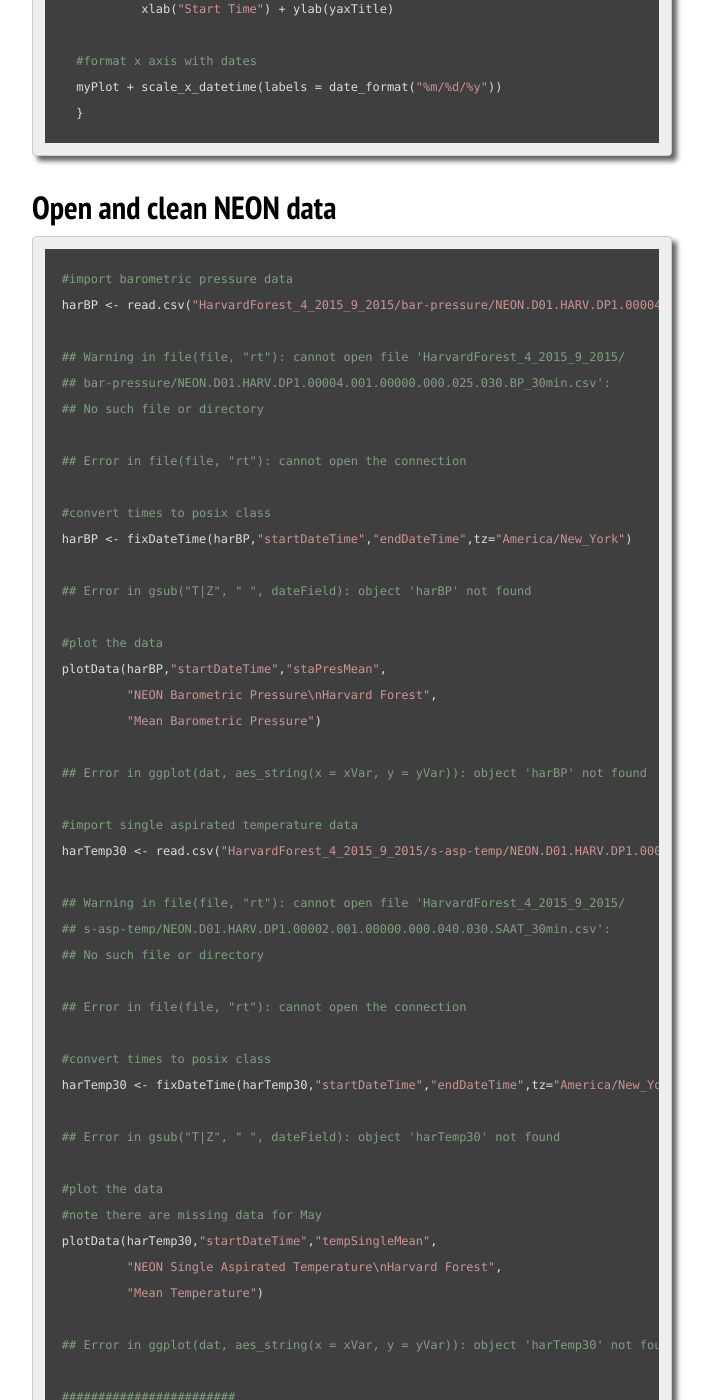
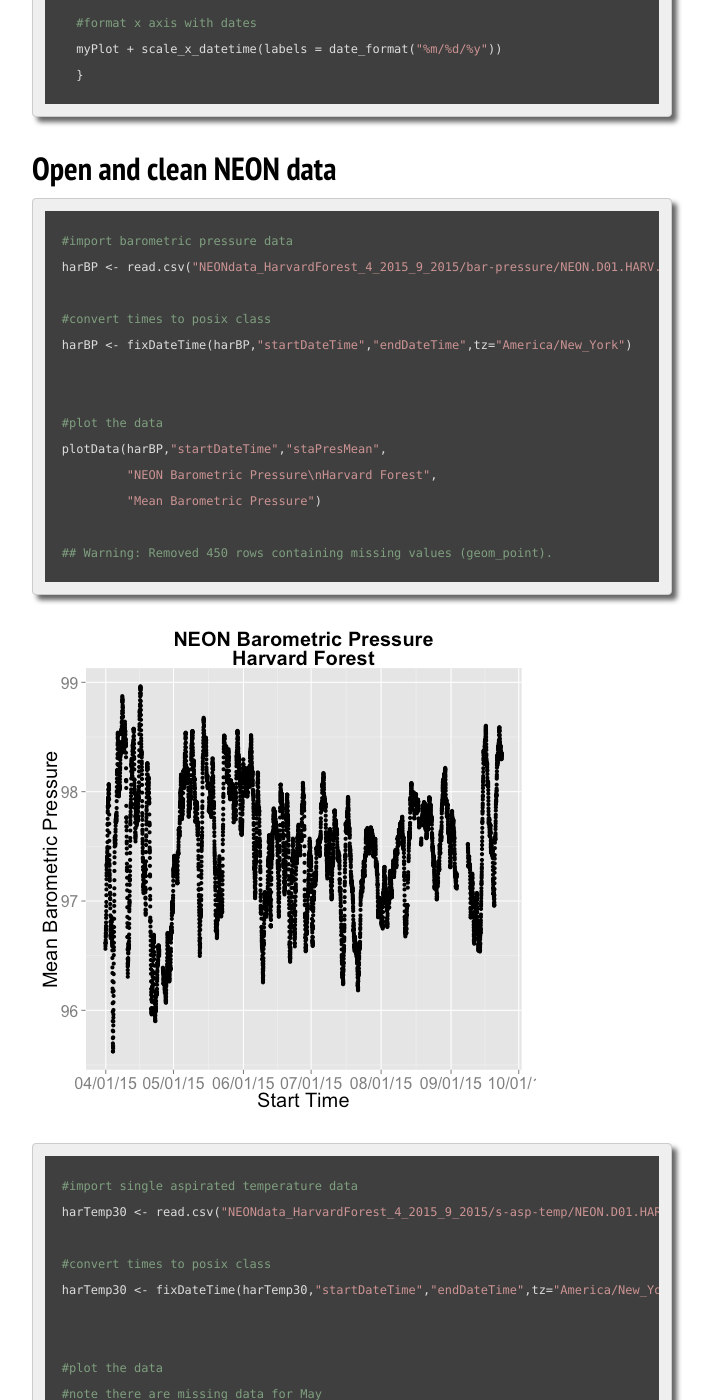
Before and after one commit to jsta/NEON-DC-DataLesson-Hackathon, a Jekyll site: the page built from _posts/sampleLessons/2015-10-10-work-with-fiu-data.md, in a window 1280 px wide and 1400 px high, scrolled down 2179 px. Shown: the whole window, without its empty margins (288-999 px from the left). Built offline with Jekyll 4.4.1, drawn with Linux system fonts in a browser that asks for light colours; nearby versions of some CDN libraries; some of the changed text lies outside the part shown.

Commit message:
updating page

```diff
--- a/_posts/sampleLessons/2015-10-10-work-with-fiu-data.md
+++ b/_posts/sampleLessons/2015-10-10-work-with-fiu-data.md
@@ -1,6 +1,6 @@
 ---
 layout: post
-title:  "The Basics of LiDAR - Light Detection and Ranging - Remote Sensing"
+title:  "Working with NEON (like) Met Station Time Series Data"
 date:   2014-07-21 20:49:52
 output: html_document
 permalink: /R/tower-data/
@@ -86,39 +86,27 @@
 
 
     #import barometric pressure data
-    harBP <- read.csv("HarvardForest_4_2015_9_2015/bar-pressure/NEON.D01.HARV.DP1.00004.001.00000.000.025.030.BP_30min.csv")
-
-    ## Warning in file(file, "rt"): cannot open file 'HarvardForest_4_2015_9_2015/
-    ## bar-pressure/NEON.D01.HARV.DP1.00004.001.00000.000.025.030.BP_30min.csv':
-    ## No such file or directory
-
-    ## Error in file(file, "rt"): cannot open the connection
+    harBP <- read.csv("NEONdata_HarvardForest_4_2015_9_2015/bar-pressure/NEON.D01.HARV.DP1.00004.001.00000.000.025.030.BP_30min.csv")
 
     #convert times to posix class
     harBP <- fixDateTime(harBP,"startDateTime","endDateTime",tz="America/New_York")
 
-    ## Error in gsub("T|Z", " ", dateField): object 'harBP' not found
 
     #plot the data
     plotData(harBP,"startDateTime","staPresMean",
              "NEON Barometric Pressure\nHarvard Forest",
              "Mean Barometric Pressure")
 
-    ## Error in ggplot(dat, aes_string(x = xVar, y = yVar)): object 'harBP' not found
+    ## Warning: Removed 450 rows containing missing values (geom_point).
+
+![ ]({{ site.baseurl }}/images/rfigs/2015-10-10-work-with-fiu-data/import-data-1.png)
 
     #import single aspirated temperature data
-    harTemp30 <- read.csv("HarvardForest_4_2015_9_2015/s-asp-temp/NEON.D01.HARV.DP1.00002.001.00000.000.040.030.SAAT_30min.csv")
-
-    ## Warning in file(file, "rt"): cannot open file 'HarvardForest_4_2015_9_2015/
-    ## s-asp-temp/NEON.D01.HARV.DP1.00002.001.00000.000.040.030.SAAT_30min.csv':
-    ## No such file or directory
-
-    ## Error in file(file, "rt"): cannot open the connection
+    harTemp30 <- read.csv("NEONdata_HarvardForest_4_2015_9_2015/s-asp-temp/NEON.D01.HARV.DP1.00002.001.00000.000.040.030.SAAT_30min.csv")
 
     #convert times to posix class
     harTemp30 <- fixDateTime(harTemp30,"startDateTime","endDateTime",tz="America/New_York")
 
-    ## Error in gsub("T|Z", " ", dateField): object 'harTemp30' not found
 
     #plot the data
     #note there are missing data for May
@@ -126,22 +114,17 @@
              "NEON Single Aspirated Temperature\nHarvard Forest",
              "Mean Temperature")
 
-    ## Error in ggplot(dat, aes_string(x = xVar, y = yVar)): object 'harTemp30' not found
+    ## Warning: Removed 3761 rows containing missing values (geom_point).
+
+![ ]({{ site.baseurl }}/images/rfigs/2015-10-10-work-with-fiu-data/import-data-2.png)
 
     ########################
     #import 30 minute PARPAR
-    harPar30 <- read.csv("HarvardForest_4_2015_9_2015/PAR/NEON.D01.HARV.DP1.00024.001.00000.000.060.030.PARPAR_30min.csv")
-
-    ## Warning in file(file, "rt"): cannot open file 'HarvardForest_4_2015_9_2015/
-    ## PAR/NEON.D01.HARV.DP1.00024.001.00000.000.060.030.PARPAR_30min.csv': No
-    ## such file or directory
-
-    ## Error in file(file, "rt"): cannot open the connection
+    harPar30 <- read.csv("NEONdata_HarvardForest_4_2015_9_2015/PAR/NEON.D01.HARV.DP1.00024.001.00000.000.060.030.PARPAR_30min.csv")
 
     #convert times to posix class
     harPar30 <- fixDateTime(harPar30,"startDateTime","endDateTime",tz="America/New_York")
 
-    ## Error in gsub("T|Z", " ", dateField): object 'harPar30' not found
 
     #plot the data
     #note there are missing data for May
@@ -149,7 +132,9 @@
              "NEON PAR - 30 Min\nHarvard Forest",
              "Mean PAR")
 
-    ## Error in ggplot(dat, aes_string(x = xVar, y = yVar)): object 'harPar30' not found
+    ## Warning: Removed 634 rows containing missing values (geom_point).
+
+![ ]({{ site.baseurl }}/images/rfigs/2015-10-10-work-with-fiu-data/import-data-3.png)
 
 
 #Imported from the harvard tower
@@ -161,9 +146,6 @@
 
 NOTE: this is not NEON data - using it to have a fuller time series.
 
-
-    #set the working dir
-    setwd("~/Documents/data/1_DataPortal_Workshop")
 
     #read in 15 min average data
     harMet <- read.csv(file="harvard_MetData/hf001-10-15min-m.csv")
@@ -235,7 +217,7 @@
     #format x axis with dates
     myPlot + scale_x_datetime(labels = date_format("%m/%d/%y"))
 
-![ ]({{ site.baseurl }}/images/rfigs/2015-10-10-work-with-fiu-data/unnamed-chunk-1-1.png)
+![ ]({{ site.baseurl }}/images/rfigs/2015-10-10-work-with-fiu-data/plot-precip-1.png)
 
 
 
```
Also changed, not shown: code/2015-10-10-work-with-fiu-data.Rmd (+5 -8 lines), images/rfigs/2015-10-10-work-with-fiu-data/import-data-1.png (added), images/rfigs/2015-10-10-work-with-fiu-data/import-data-2.png (added), images/rfigs/2015-10-10-work-with-fiu-data/import-data-3.png (added), images/rfigs/2015-10-10-work-with-fiu-data/plot-precip-1.png (added), 3 other files.
